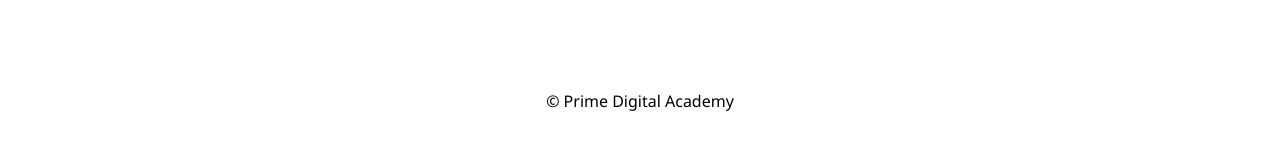
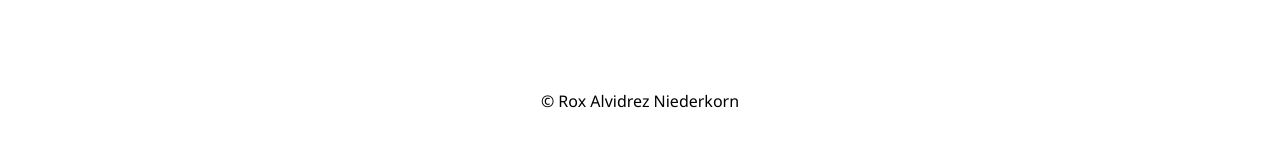
Before and after one commit to Rox-A-N/BillMinder, a React (Create React App) app: page /#/home in a window 1280 px wide. Shown: the part 623-772 px from the top of the page. Built offline with nearby package versions, Linux system fonts and the light colour scheme; no server answers.

Commit message:
My copyright name

```diff
--- a/src/components/Footer/Footer.jsx
+++ b/src/components/Footer/Footer.jsx
@@ -7,7 +7,7 @@
 // or even care what the redux state is, so it doesn't need 'connect()'
 
 function Footer() {
-  return <footer>&copy; Prime Digital Academy</footer>;
+  return <footer>&copy; Rox Alvidrez Niederkorn</footer>;
 }
 
 export default Footer;
```
